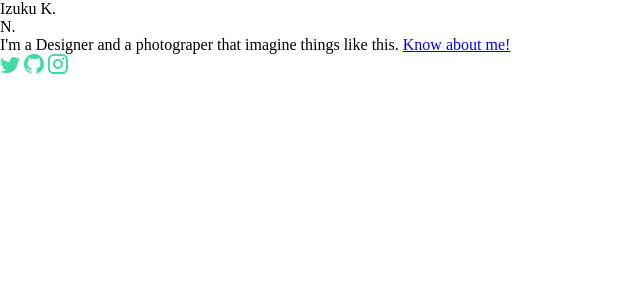
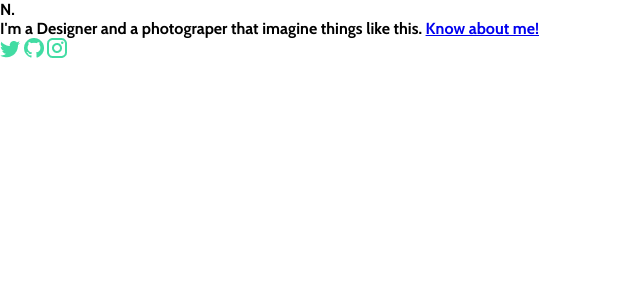
Before and after one commit to takarushi/taka-website, a PHP site: page / in a window 1280 px wide. Shown: the top 300 px of the page, without its empty margins (0-640 px from the left). Run offline with PHP 8.4, Linux system fonts and the light colour scheme.

Commit message:
fixes broken images and continues fixing magic
Signed-off-by: Izuku Kirishima <me@takarushi.me>

```diff
--- a/index.html
+++ b/index.html
@@ -1,10 +1,11 @@
 <!DOCTYPE html>
 <html lang="en">
 <head>
-    <meta charset="UTF-8"
-    <meta name="viewport" content="width=device-width, initial-scale=1.0"
-    <title>Izuku K.</title>
-    <link rel="stylesheet" href="stylings.css"
+    <meta charset="UTF-8">
+    <meta name="viewport" content="width=device-width, initial-scale=1.0">
+    <meta title="Izuku K">
+    <link rel="stylesheet" href="stylings.css">
+    <link rel="stylesheet" href="https://fonts.googleapis.com/css?family=Cabin:700">
 </head>
 <body>
 
@@ -29,9 +30,9 @@
 
         <div class="social-icons"
         <img src="" alt="">
-        <img src="assets/tw.png" alt="">
-        <img src="assets/gh.png" alt="">
-        <img src="assets/insta.png" alt="">
+        <img src="assets/tw.png" alt=""</img>
+        <img src="assets/gh.png" alt=""</img>
+        <img src="assets/insta.png" alt=""</img>
             </header>
         </div>
     </div>
--- a/stylings.css
+++ b/stylings.css
@@ -3,7 +3,7 @@
     margin: 0;
 }
 body {
-    font-family: "Montserrat", "sans-serif";
+    font-family: "Cabin", "sans-serif";
 }
 
 /* Navbar owowowowo! */
```
